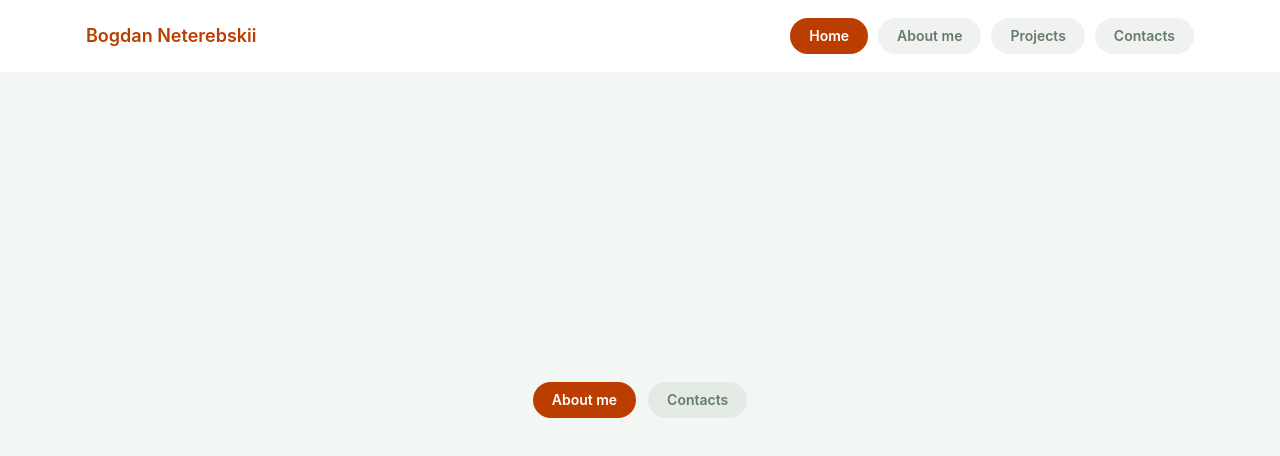
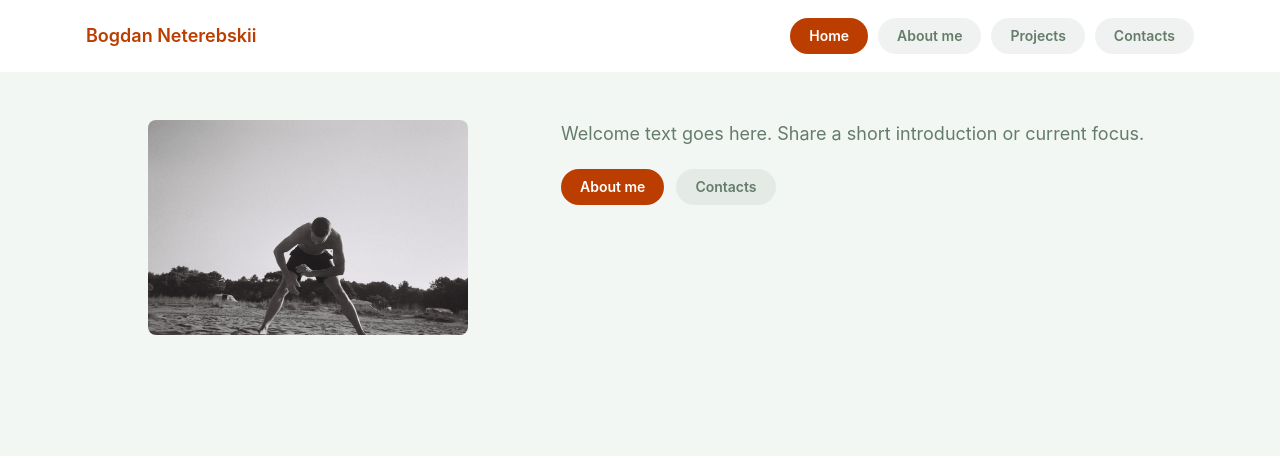
Before and after one commit to ozzzzz/ozzzzz.github.io, a React (Vite) app: page / in a window 1280 px wide. Shown: the top 456 px of the page. Built offline with nearby package versions, Linux system fonts and the light colour scheme.

Commit message:
working version

```diff
--- a/src/pages/Home.tsx
+++ b/src/pages/Home.tsx
@@ -1,11 +1,26 @@
-import { Button, Container, Group, Stack } from '@mantine/core'
+import { Button, Container, Grid, Group, Image, Stack, Text } from '@mantine/core'
 import { Link } from 'react-router-dom'
+import bogdanPhoto from '../assets/bogdan_photo_4.jpeg'
 
 const Home = () => {
   return (
     <Container size="lg" py="xl">
-      <Stack align="center" justify="center" style={{ minHeight: '70vh' }}>
-        <Group gap="sm" wrap="wrap" justify="center">
+      <Grid gutter="xl" align="stretch">
+        <Grid.Col span={{ base: 12, md: 5 }}>
+          <Image
+            src={bogdanPhoto}
+            alt="Bogdan Neterebskii"
+            radius="md"
+            w={{ base: '100%', md: 320 }}
+            mx="auto"
+          />
+        </Grid.Col>
+        <Grid.Col span={{ base: 12, md: 7 }}>
+          <Stack gap="lg" align="flex-start">
+            <Text size="lg" c="pine.6">
+              Welcome text goes here. Share a short introduction or current focus.
+            </Text>
+            <Group gap="sm" wrap="wrap">
               <Button component={Link} to="/about" radius="xl" color="ember">
                 About me
               </Button>
@@ -14,6 +29,8 @@ const Home = () => {
               </Button>
             </Group>
           </Stack>
+        </Grid.Col>
+      </Grid>
     </Container>
   )
 }
```
Also changed, not shown: src/assets/bogdan_photo_2.jpg (added), src/assets/bogdan_photo_4.jpeg (added). Lines whose indentation alone changed are shown as unchanged.
